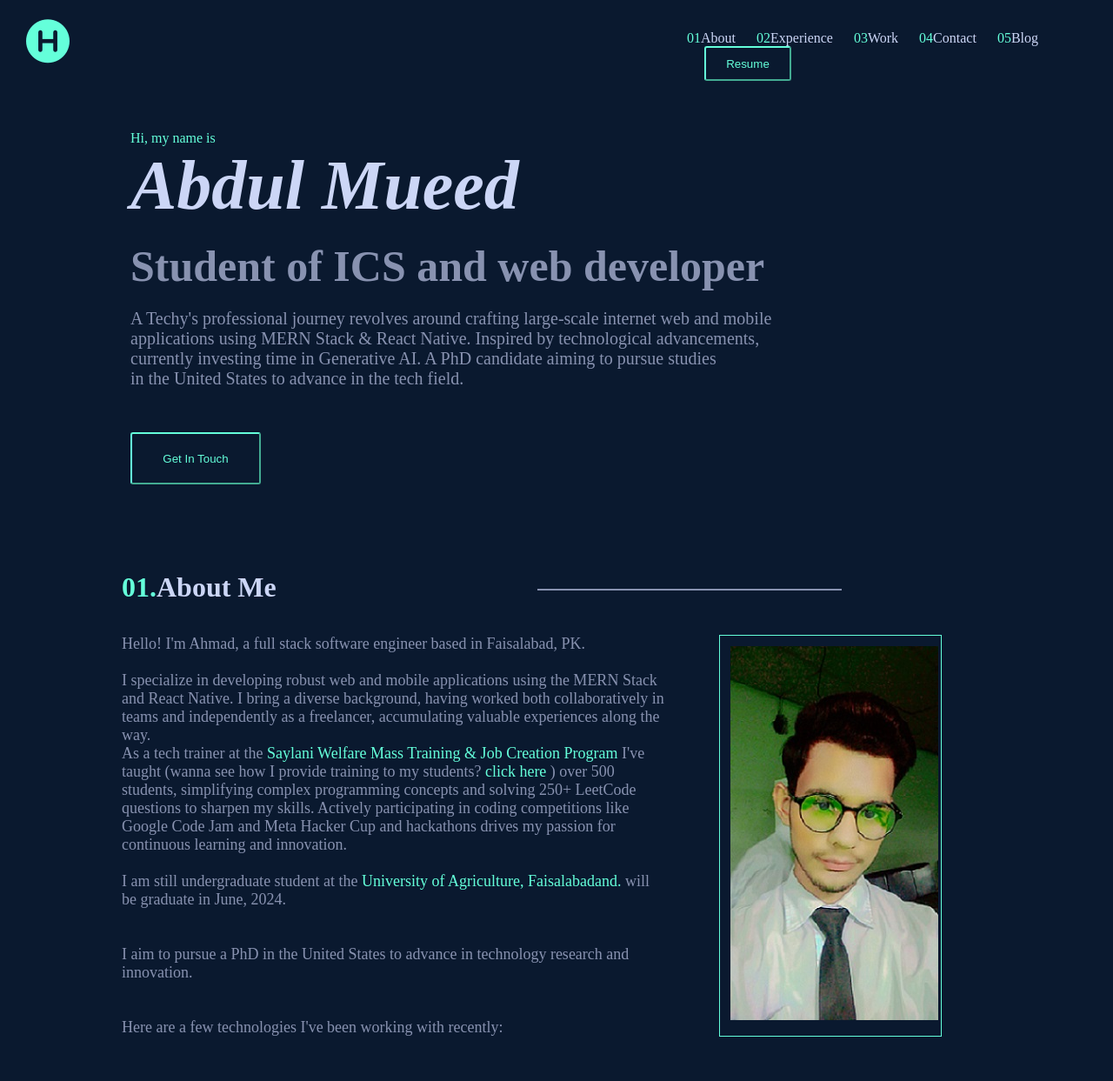
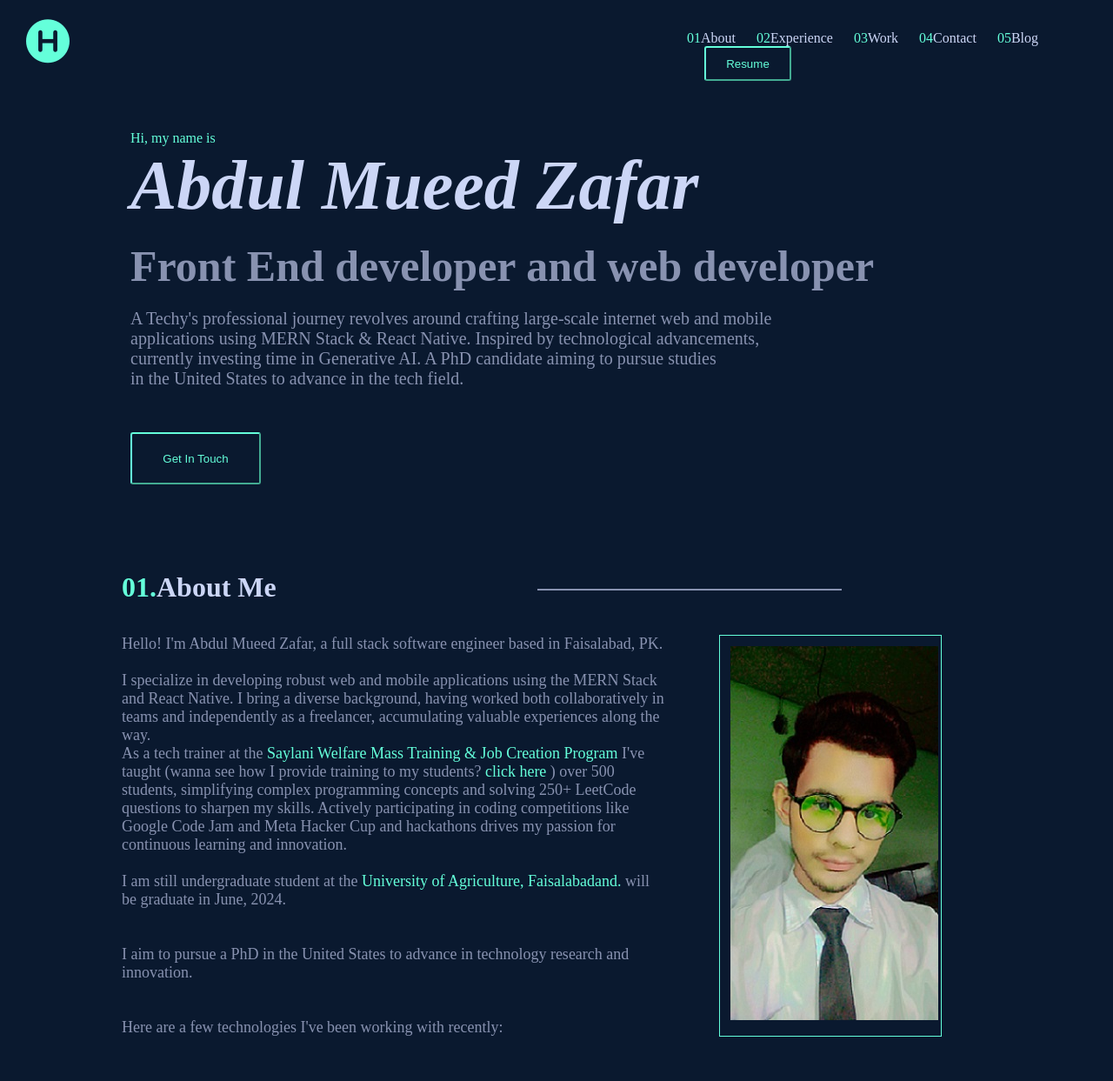
Before and after one commit to ChMueedZafar/Assignment-5-portipilio, a plain HTML site: page index.html in a window 1280 px wide. Shown: the top 1243 px of the page at 87% size. Drawn offline with Linux system fonts and the light colour scheme.

Commit message:
modify commit

```diff
--- a/index.html
+++ b/index.html
@@ -27,8 +27,8 @@
     <!-- main-section -->
     <div id="main-section">
         <div class="heading"><span>Hi, my name is</span><br>
-            <h1 class="head-1" style="color: #CCD6F6;">Abdul Mueed</h1><br>
-            <h1 class="head-2" style="color:  #8892b0;">Student of ICS and web developer</h1>
+            <h1 class="head-1" style="color: #CCD6F6;">Abdul Mueed Zafar</h1><br>
+            <h1 class="head-2" style="color:  #8892b0;">Front End developer and web developer</h1>
             <p class="main-para" style="color: #8892b0;">A Techy's professional journey revolves around crafting large-scale internet web and mobile <br> applications using MERN Stack & React Native. Inspired by technological advancements, <br> currently investing time in Generative AI. A PhD candidate aiming to pursue studies <br> in the United States to advance in  the tech field.</p>
             <button class="main-button">Get In Touch</button>
         </div>
@@ -42,7 +42,7 @@
         <br>
         <div id="about-section1">
         <div class="about-para" style="width: 49%;">
-            <p>Hello! I'm Ahmad, a full stack software engineer based in Faisalabad, PK. <br><br>
+            <p>Hello! I'm Abdul Mueed Zafar, a full stack software engineer based in Faisalabad, PK. <br><br>
                 I specialize in developing robust web and mobile applications using the MERN Stack and React Native. I bring a diverse background, having worked both collaboratively in teams and independently as a freelancer, accumulating valuable experiences along the way. <br>As a tech trainer at the <span> Saylani Welfare Mass Training & Job Creation Program</span> I've taught (wanna see how I provide training to my students? <span> click here</span> ) over 500 students, simplifying complex programming concepts and solving 250+ LeetCode questions to sharpen my skills. Actively participating in coding competitions like Google Code Jam and Meta Hacker Cup and hackathons drives my passion for continuous learning and innovation.
                 <br><br>
                 I am still undergraduate student at the <span> University of Agriculture, Faisalabadand.</span> will be graduate in June, 2024.
```
